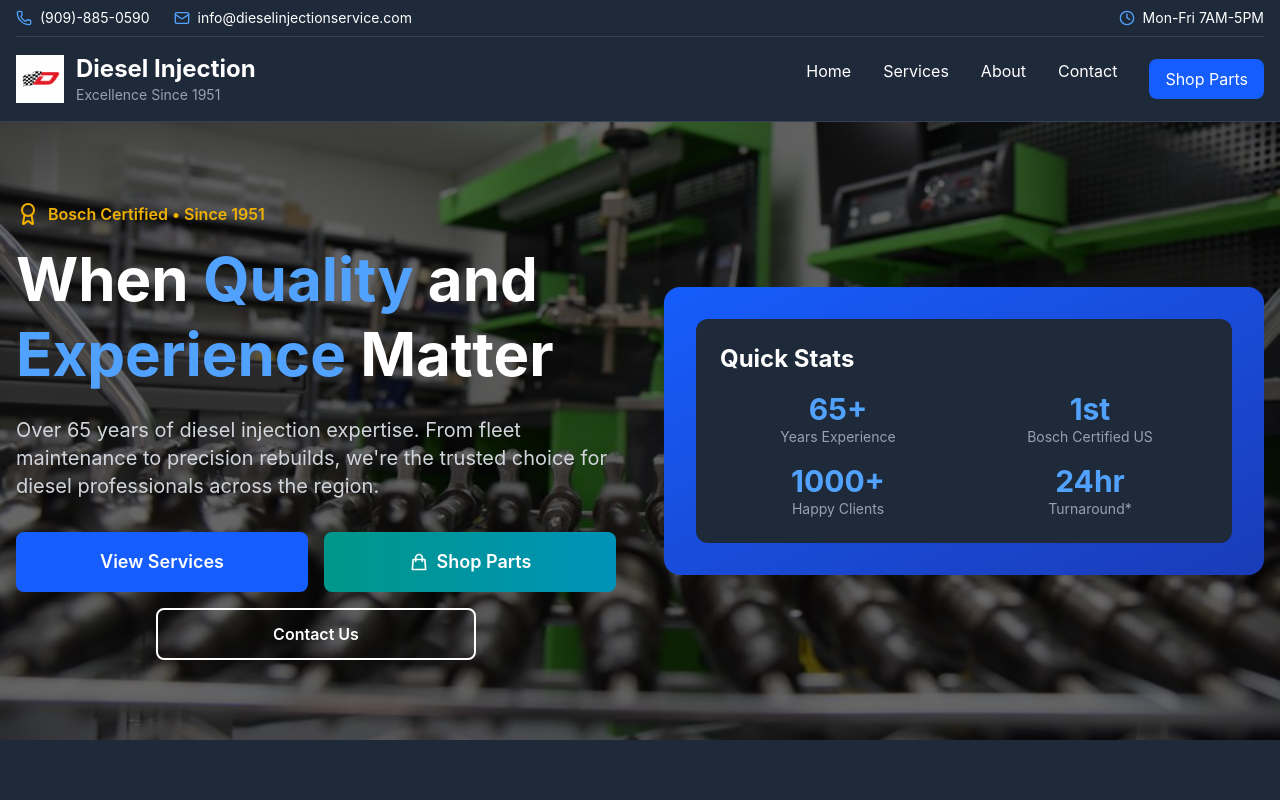
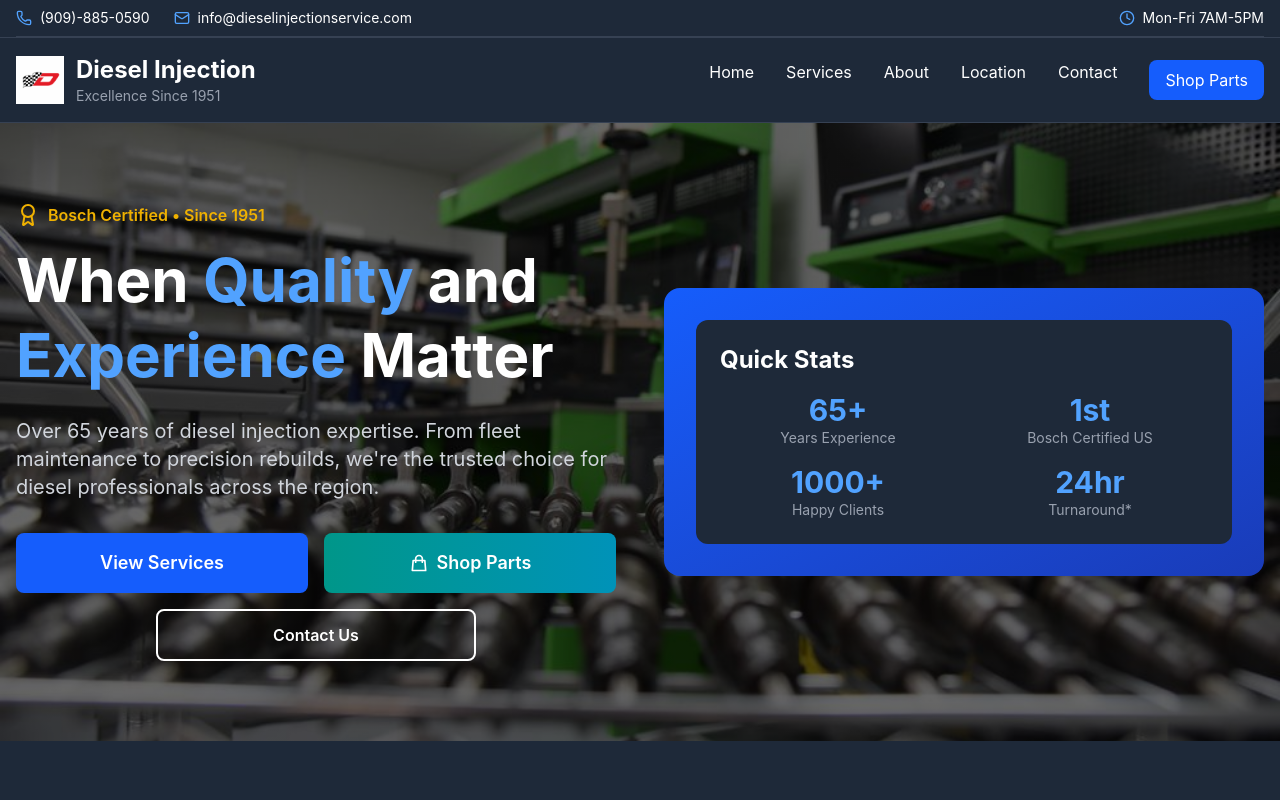
Before and after one commit to diesel-injection-service/diesel-injection-service, a React (Vite) app: page / in a window 1280 px wide. Shown: the top 800 px of the page. Built offline with nearby package versions, Linux system fonts and the light colour scheme.

Commit message:
added logo scrolling. smooth scrolling added

```diff
--- a/src/components/Contact.jsx
+++ b/src/components/Contact.jsx
@@ -3,7 +3,7 @@
 
 const Contact = () => {
   return (
-    <section id="contact" className="py-20 bg-gray-800">
+    <section id="location" className="py-20 bg-gray-800">
       <div className="container mx-auto px-4">
 
         {/* Section Header */}
--- a/src/components/Form.jsx
+++ b/src/components/Form.jsx
@@ -60,9 +60,10 @@
   };
 
   return (
-    <div className="bg-gray-900 p-8 rounded-xl">
+    <div id="contact" className="flex justify-center p-4 min-h-screen bg-gray-800">
+      <div className="w-full max-w-2xl bg-gray-900 p-8 rounded-xl h-fit">
         <div className="text-center mb-8">
-        <h3 className="text-2xl font-bold mb-2">Send Us a Message</h3>
+          <h3 className="text-2xl font-bold mb-2 text-white">Send Us a Message</h3>
           <p className="text-gray-400">Get a quote or ask us about your diesel needs</p>
         </div>
 
@@ -81,10 +82,10 @@
           </div>
         )}
 
-      <form onSubmit={handleSubmit} className="space-y-6">
+        <div className="space-y-6">
           {/* Name Field */}
           <div>
-          <label htmlFor="name" className="block text-sm font-medium mb-2">
+            <label htmlFor="name" className="block text-sm font-medium mb-2 text-gray-300">
               Full Name *
             </label>
             <div className="relative">
@@ -96,7 +97,7 @@
                 value={formData.name}
                 onChange={handleChange}
                 required
-              className="w-full pl-10 pr-4 py-3 bg-gray-800 border border-gray-600 rounded-lg focus:ring-2 focus:ring-blue-500 focus:border-transparent transition-colors"
+                className="w-full pl-10 pr-4 py-3 bg-gray-800 border border-gray-600 rounded-lg focus:ring-2 focus:ring-blue-500 focus:border-transparent transition-colors text-white"
                 placeholder="Enter your full name"
               />
             </div>
@@ -106,7 +107,7 @@
           <div className="grid md:grid-cols-2 gap-4">
             {/* Email Field */}
             <div>
-            <label htmlFor="email" className="block text-sm font-medium mb-2">
+              <label htmlFor="email" className="block text-sm font-medium mb-2 text-gray-300">
                 Email Address *
               </label>
               <div className="relative">
@@ -118,7 +119,7 @@
                   value={formData.email}
                   onChange={handleChange}
                   required
-                className="w-full pl-10 pr-4 py-3 bg-gray-800 border border-gray-600 rounded-lg focus:ring-2 focus:ring-blue-500 focus:border-transparent transition-colors"
+                  className="w-full pl-10 pr-4 py-3 bg-gray-800 border border-gray-600 rounded-lg focus:ring-2 focus:ring-blue-500 focus:border-transparent transition-colors text-white"
                   placeholder="your@email.com"
                 />
               </div>
@@ -126,7 +127,7 @@
 
             {/* Phone Field */}
             <div>
-            <label htmlFor="phone" className="block text-sm font-medium mb-2">
+              <label htmlFor="phone" className="block text-sm font-medium mb-2 text-gray-300">
                 Phone Number
               </label>
               <div className="relative">
@@ -137,7 +138,7 @@
                   name="phone"
                   value={formData.phone}
                   onChange={handleChange}
-                className="w-full pl-10 pr-4 py-3 bg-gray-800 border border-gray-600 rounded-lg focus:ring-2 focus:ring-blue-500 focus:border-transparent transition-colors"
+                  className="w-full pl-10 pr-4 py-3 bg-gray-800 border border-gray-600 rounded-lg focus:ring-2 focus:ring-blue-500 focus:border-transparent transition-colors text-white"
                   placeholder="(909) 555-0123"
                 />
               </div>
@@ -146,7 +147,7 @@
 
           {/* Service Type Field */}
           <div>
-          <label htmlFor="service" className="block text-sm font-medium mb-2">
+            <label htmlFor="service" className="block text-sm font-medium mb-2 text-gray-300">
               Service Needed
             </label>
             <select
@@ -154,7 +155,7 @@
               name="service"
               value={formData.service}
               onChange={handleChange}
-            className="w-full px-4 py-3 bg-gray-800 border border-gray-600 rounded-lg focus:ring-2 focus:ring-blue-500 focus:border-transparent transition-colors"
+              className="w-full px-4 py-3 bg-gray-800 border border-gray-600 rounded-lg focus:ring-2 focus:ring-blue-500 focus:border-transparent transition-colors text-white"
             >
               <option value="">Select a service...</option>
               {serviceOptions.map((service, index) => (
@@ -167,7 +168,7 @@
 
           {/* Message Field */}
           <div>
-          <label htmlFor="message" className="block text-sm font-medium mb-2">
+            <label htmlFor="message" className="block text-sm font-medium mb-2 text-gray-300">
               Message *
             </label>
             <div className="relative">
@@ -179,7 +180,7 @@
                 onChange={handleChange}
                 required
                 rows={5}
-              className="w-full pl-10 pr-4 py-3 bg-gray-800 border border-gray-600 rounded-lg focus:ring-2 focus:ring-blue-500 focus:border-transparent transition-colors resize-vertical"
+                className="w-full pl-10 pr-4 py-3 bg-gray-800 border border-gray-600 rounded-lg focus:ring-2 focus:ring-blue-500 focus:border-transparent transition-colors resize-vertical text-white"
                 placeholder="Tell us about your diesel service needs, vehicle details, or any specific questions..."
               />
             </div>
@@ -187,9 +188,10 @@
 
           {/* Submit Button */}
           <button
-          type="submit"
+            type="button"
+            onClick={handleSubmit}
             disabled={isSubmitting}
-          className="w-full bg-blue-600 hover:bg-blue-700 disabled:bg-gray-600 disabled:cursor-not-allowed px-6 py-3 rounded-lg font-semibold transition-colors flex items-center justify-center space-x-2"
+            className="w-full bg-blue-600 hover:bg-blue-700 disabled:bg-gray-600 disabled:cursor-not-allowed px-6 py-3 rounded-lg font-semibold transition-colors flex items-center justify-center space-x-2 text-white"
           >
             {isSubmitting ? (
               <>
@@ -208,7 +210,8 @@
           <p className="text-xs text-gray-400 text-center">
             Your information is secure and will only be used to respond to your inquiry.
           </p>
-      </form>
+        </div>
+      </div>
     </div>
   );
 };
--- a/src/components/Header.jsx
+++ b/src/components/Header.jsx
@@ -5,14 +5,11 @@
     const [isMenuOpen, setIsMenuOpen] = useState(false);
 
     return (
-        <header className="bg-gray-800 border-b border-gray-700">
-
-            {/* Nav Bar Container */}
+        <>
+            {/* TOP BAR - Non-sticky */}
+            <div className="bg-gray-800 border-b border-gray-700">
                 <div className="container mx-auto px-4">
-
-                {/* TOP BAR */ }
                     <div className="hidden md:flex justify-between items-center py-2 text-sm border-b border-gray-700">
-
                         {/* Left Side */}
                         <div className="flex items-center space-x-6">
                             {/* Phone Container */}
@@ -33,12 +30,15 @@
                             <span>Mon-Fri 7AM-5PM</span>
                         </div>
                     </div>
+                </div>
+            </div>
 
-                {/* MAIN NAV */}
+            {/* MAIN NAV - Sticky */}
+            <header className="sticky top-0 z-50 bg-gray-800 border-b border-gray-700">
+                <div className="container mx-auto px-4">
                     <div className="flex justify-between items-center py-4">
-
                         {/* Left Container */}
-                    <div className="flex items-center space-x-3">
+                        <a href="#top" className="flex items-center space-x-3 hover:opacity-80 transition-opacity">
                             {/* Logo IMG*/}
                             <div className="w-12 h-12 flex items-center justify-center">
                                 <img
@@ -52,13 +52,14 @@
                                 <h1 className="text-2xl font-bold">Diesel Injection</h1>
                                 <p className="text-sm text-gray-400">Excellence Since 1951</p>
                             </div>
-                    </div>
+                        </a>
 
                         {/* Desktop Navigation | Right Container*/}
                         <nav className="hidden md:flex space-x-8">
                             <a href="#home" className="hover:text-blue-400 transition-colors">Home</a>
-                        <a href="#serveces" className="hover:text-blue-400 transition-colors">Services</a>
+                            <a href="#services" className="hover:text-blue-400 transition-colors">Services</a>
                             <a href="#about" className="hover:text-blue-400 transition-colors">About</a>
+                            <a href="#location" className="hover:text-blue-400 transition-colors">Location</a>
                             <a href="#contact" className="hover:text-blue-400 transition-colors">Contact</a>
                             {/* Shop Button */}
                             <a href="#shop" className="bg-blue-600 hover:bg-blue-700 px-4 py-2 rounded-lg transition-colors">Shop Parts</a>
@@ -80,6 +81,7 @@
                                 <a href="#home" className="hover:text-blue-400 transition-colors">Home</a>
                                 <a href="#services" className="hover:text-blue-400 transition-colors">Services</a>
                                 <a href="#about" className="hover:text-blue-400 transition-colors">About</a>
+                                <a href="#location" className="hover:text-blue-400 transition-colors">Location</a>
                                 <a href="#contact" className="hover:text-blue-400 transition-colors">Contact</a>
                                 <a href="#shop" className="bg-blue-600 hover:bg-blue-700 px-4 py-2 rounded-lg transition-colors inline-block">Shop Parts</a>
                             </div>
@@ -87,6 +89,7 @@
                     )}
                 </div>
             </header>
+        </>
     )
 }
 
--- a/src/index.css
+++ b/src/index.css
@@ -1 +1,5 @@
 @import "tailwindcss";
+
+html {
+  scroll-behavior: smooth;
+}
```
Lines whose indentation alone changed are shown as unchanged.
